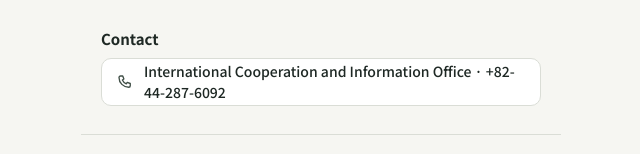
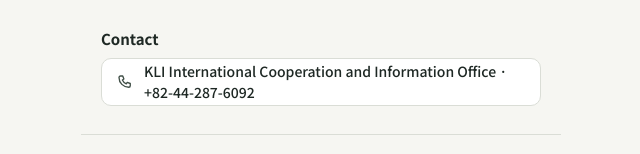
Before and after one commit to Seon155/kli-snu-colloquium, a plain HTML site: page index.html in a window 1280 px wide. Shown: the part 1118-1272 px from the top of the page, without its empty margins (319-959 px from the left). Drawn offline with Linux system fonts and the light colour scheme.

Commit message:
Update contact information in index.html

```diff
--- a/index.html
+++ b/index.html
@@ -124,7 +124,7 @@ ko:{
   about:"소개",
   aboutP:["탈탄소화와 전동화, 디지털 기술의 발전, 글로벌 경쟁 구도의 재편 속에서 자동차산업은 생산 체계와 고용, 노사관계까지 큰 변화를 겪고 있습니다.","이번 콜로키움은 미국·중국·독일의 전환 과정을 살펴보고 한국과 비교하며, 지속가능하고 사회적으로 정의로운 산업전환을 위한 정책적 시사점을 모색합니다."],
   orgsH:"주최", orgs:"한국노동연구원\nKLI|서울대학교\n아시아연구소",
-  ctH:"문의", ct:"국제협력실 · 044-287-6092",
+  ctH:"문의", ct:"한국노동연구원 국제협력실 · 044-287-6092",
   prog:"프로그램", pd:"2026.11.26 (목)", chair:"사회",
   view:"발표자료 보기", soon:"발표자료 업로드 예정",
   foot:"주최 한국노동연구원 · 서울대학교 아시아연구소<br>문의 국제협력실 044-287-6092",
@@ -155,7 +155,7 @@ en:{
   about:"About",
   aboutP:["The global automotive industry is undergoing profound changes driven by decarbonization and electrification, advances in digital technologies, and the reshaping of global competition, affecting production systems, employment, and industrial relations.","The colloquium examines how work and employment are changing in the United States, China, and Germany, compares them with Korea, and explores policy implications for a sustainable and socially just industrial transition."],
   orgsH:"Organizers", orgs:"Korea Labor\nInstitute (KLI)|SNU Asia\nCenter (SNUAC)",
-  ctH:"Contact", ct:"International Cooperation and Information Office · +82-44-287-6092",
+  ctH:"Contact", ct:"KLI International Cooperation and Information Office · +82-44-287-6092",
   prog:"Program", pd:"Nov 26, 2026", chair:"Chair",
   view:"View slides", soon:"Slides coming soon",
   foot:"Organized by Korea Labor Institute and the Seoul National University Asia Center<br>Inquiries International Cooperation and Information Office +82-44-287-6092",
```
